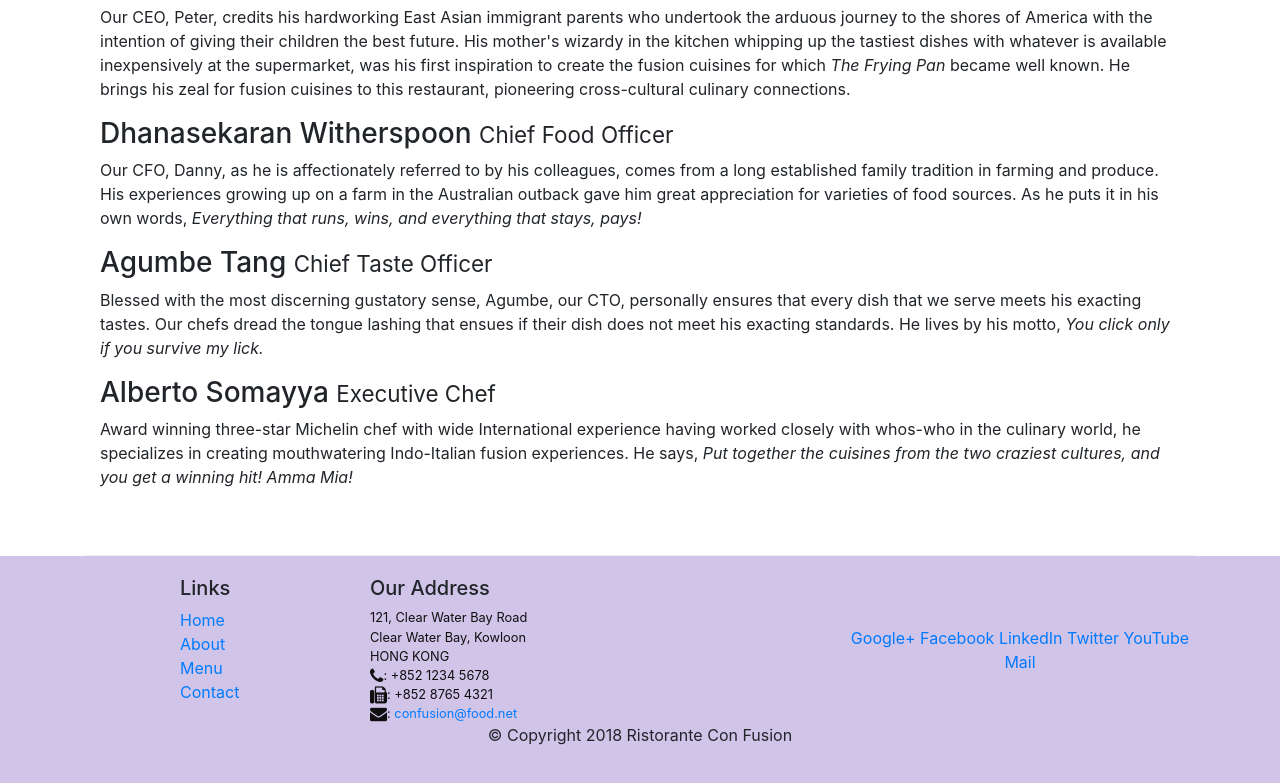
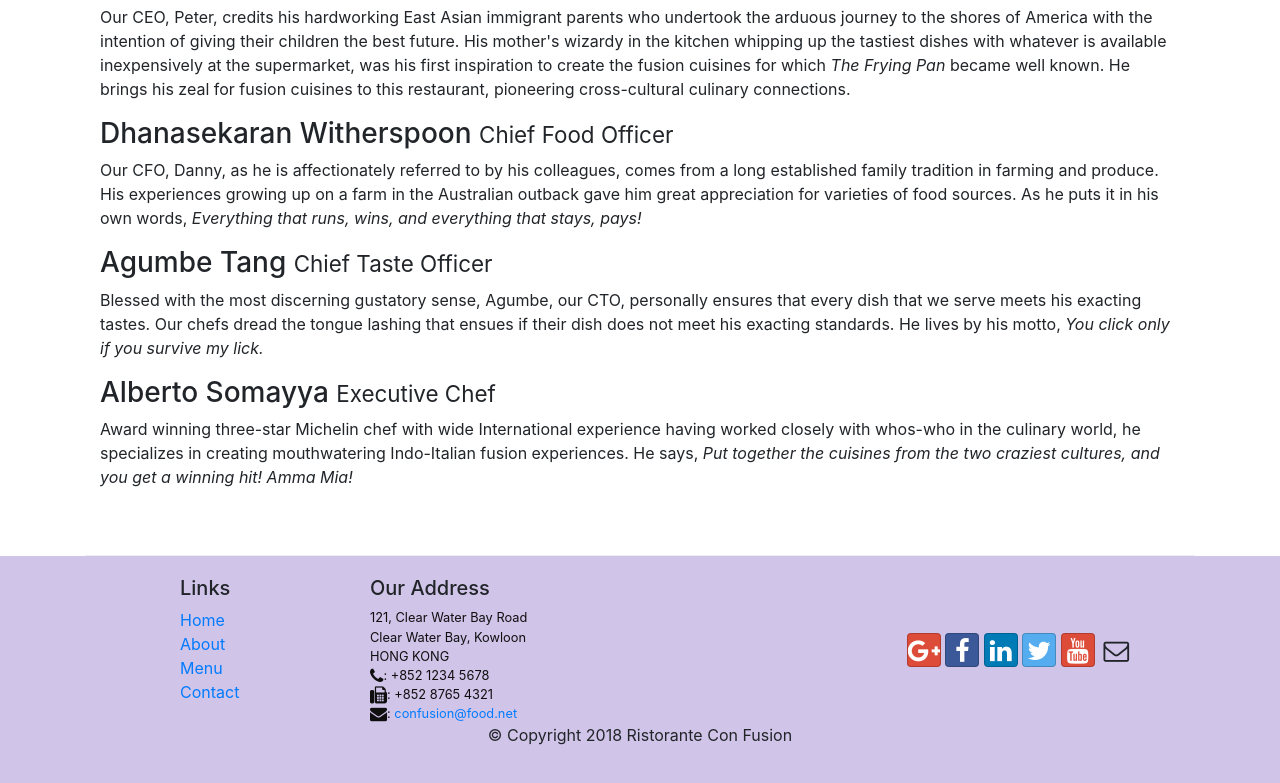
Before and after one commit to Eshwar0601/conFusion, a website: page about.html in a window 1280 px wide. Shown: the part 1270-2053 px from the top of the page. Drawn offline with nearby package versions, Linux system fonts and the light colour scheme.

Commit message:
social media icons

```diff
--- a/about.html
+++ b/about.html
@@ -107,14 +107,15 @@
 		           </address>
                 </div>
                 <div class="col-12 col-sm-4 align-self-center">
-                    <div class="text-center">
-                        <a href="http://google.com/+">Google+</a>
-                        <a href="http://www.facebook.com/profile.php?id=">Facebook</a>
-                        <a href="http://www.linkedin.com/in/">LinkedIn</a>
-                        <a href="http://twitter.com/">Twitter</a>
-                        <a href="http://youtube.com/">YouTube</a>
-                        <a href="mailto:">Mail</a>
-                    </div>
+                  <div class="text-center">
+                      <a class="btn btn-social-icon btn-google" href="http://google.com/+"><i class="fa fa-google-plus"></i></a>
+                      <a class="btn btn-social-icon btn-facebook" href="http://www.facebook.com/profile.php?id="><i class="fa fa-facebook"></i></a>
+                      <a class="btn btn-social-icon btn-linkedin" href="http://www.linkedin.com/in/"><i class="fa fa-linkedin"></i></a>
+                      <a class="btn btn-social-icon btn-twitter" href="http://twitter.com/"><i class="fa fa-twitter"></i></a>
+                      <a class="btn btn-social-icon btn-google" href="http://youtube.com/"><i class="fa fa-youtube"></i></a>
+                      <a class="btn btn-social-icon" href="mailto:"><i class="fa fa-envelope-o"></i></a>
+                  </div>
+
                 </div>
            </div>
            <div class="row justify-content-center">
```
Also changed, not shown: index.html (+7 -7 lines).
